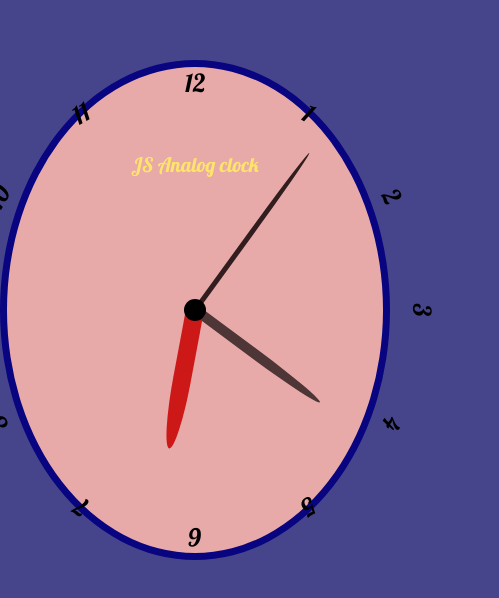
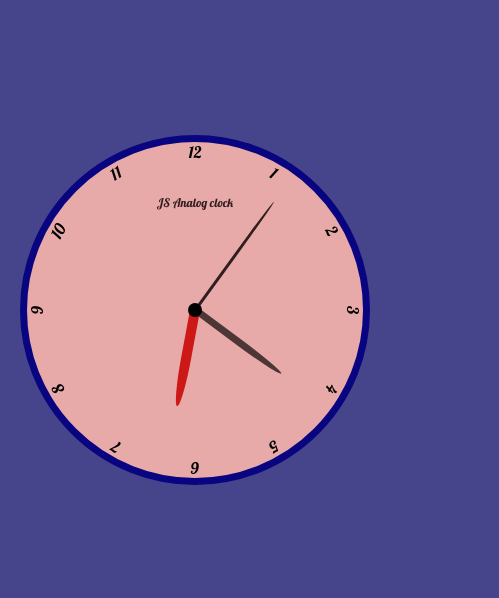
Before and after one commit to asifkhanoffl/Analog-clock, a plain HTML site: page index.html in a window 390 px wide. Shown: the part 112-710 px from the top of the page, 499 px wide, since content can reach past the window. Drawn offline with Linux system fonts and the light colour scheme.

Commit message:
responsive

```diff
--- a/style/style.css
+++ b/style/style.css
@@ -1,7 +1,7 @@
 @import url('https://fonts.googleapis.com/css2?family=Lobster&display=swap');
 
 * {
-    margin: 0%;
+    margin: 0;
     padding: 0;
     box-sizing: border-box;
     font-family: 'Lobster', cursive;
@@ -9,7 +9,6 @@
 
 body {
     background-color: #46458C;
-    width: 100vw;
     height: 100vh;
     display: flex;
     justify-content: center;
@@ -42,8 +41,9 @@ body {
 .analog-clock::after {
     content: "JS Analog clock";
     position: absolute;
-    color: #FFE569;
-    top: 20%;
+    color: #321E1E;
+    font-weight: 500;
+    top: 18%;
     left: 50%;
     font-size: 20px;
     z-index: 1;
@@ -133,3 +133,42 @@ body {
     height: 29%;
     background-color: #CD1818;
 }
+
+@media(max-width:768px) {
+    .analog-clock {
+        width: 350px;
+        height: 350px;
+
+    }
+
+    .analog-clock::after {
+        font-size: 12px;
+    }
+
+    .numbers {
+        font-size: 16px;
+    }
+
+    .sec {
+        width: 3px;
+        height: 40%;
+
+    }
+
+    .min {
+        width: 7px;
+        height: 32%;
+
+    }
+
+    .hrs {
+        width: 10px;
+        height: 29%;
+
+    }
+
+    .analog-clock::before {
+        width: 14px;
+        height: 14px;
+    }
+}
```
